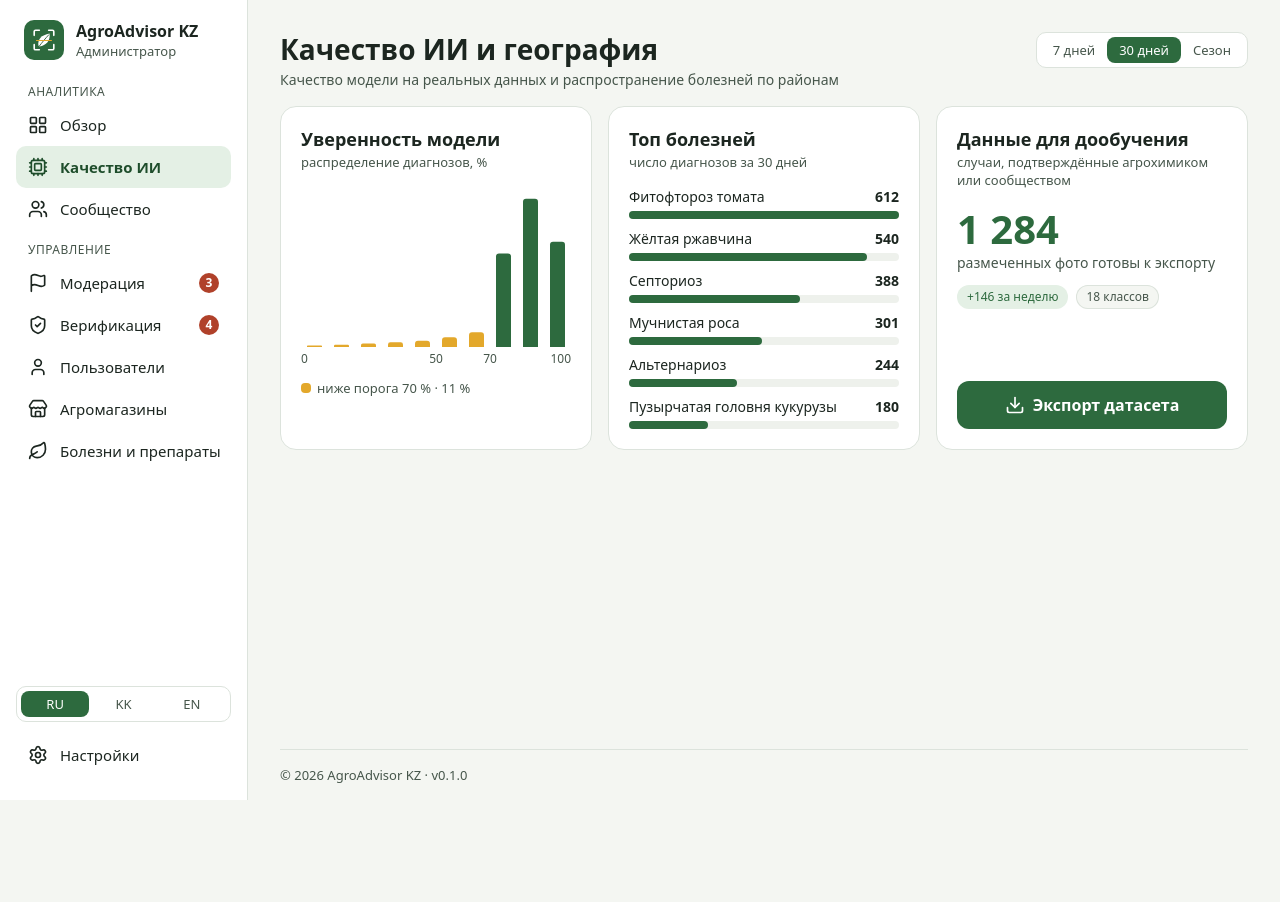
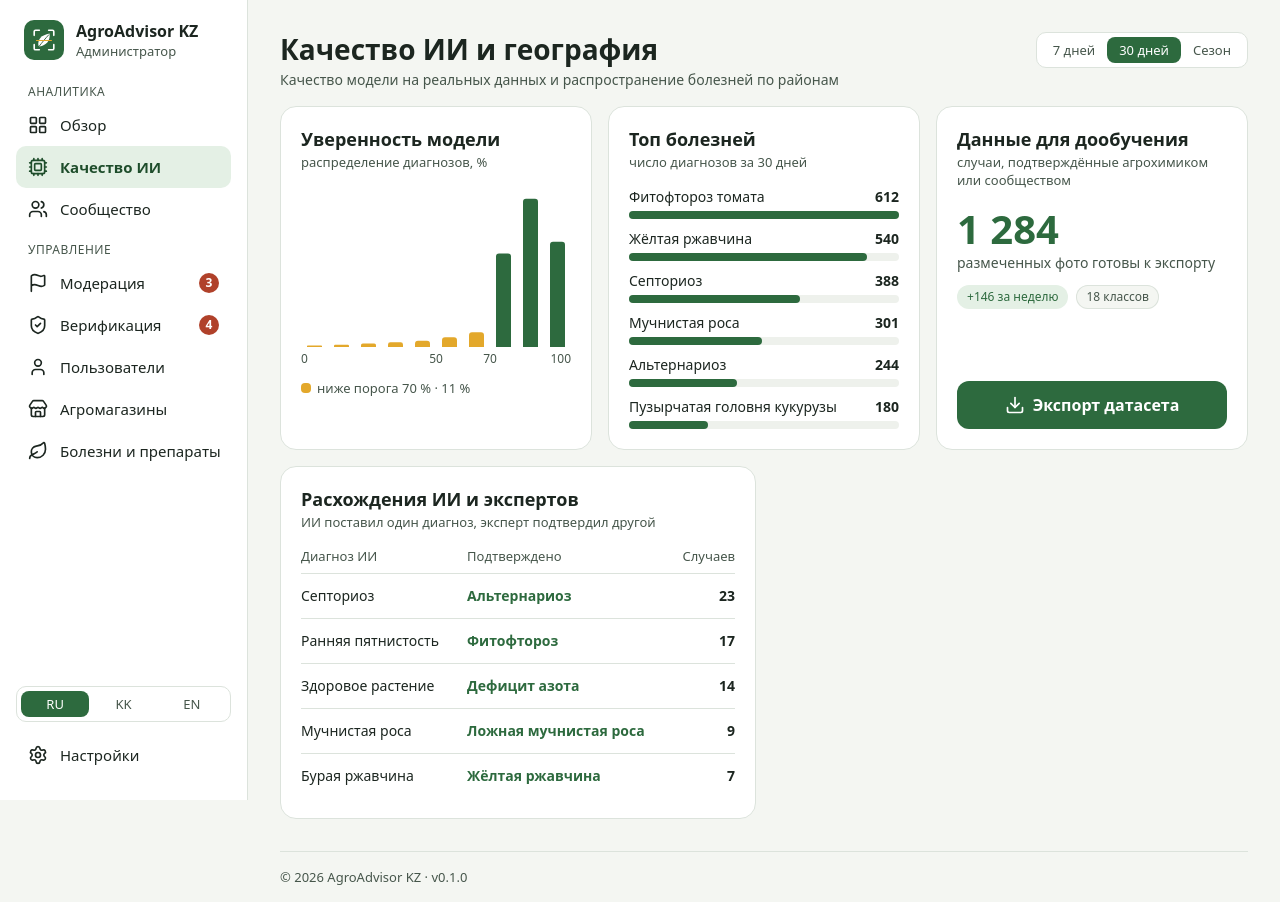
Before and after one commit to nurbolatdev/agroadvisor-kz, a React (Vite) app in the folder apps/admin-web/: page /ai-quality in a window 1280 px wide. Before the commit the page ends 800 px from the top, so only its background shows below. Built offline with nearby package versions, Linux system fonts and the light colour scheme.

Commit message:
feat(ai-quality): add AI vs expert mismatches table

```diff
--- /dev/null
+++ b/apps/admin-web/src/features/ai-quality/components/MismatchesCard.tsx
@@ -0,0 +1,46 @@
+import { Card, CardHeader } from '@/components/ui/Card'
+import type { AiMismatch } from '@/shared/types'
+import { formatNumber } from '@/shared/utils/format'
+
+interface MismatchesCardProps {
+  mismatches: AiMismatch[]
+}
+
+export function MismatchesCard({ mismatches }: MismatchesCardProps) {
+  return (
+    <Card>
+      <CardHeader
+        title="Расхождения ИИ и экспертов"
+        subtitle="ИИ поставил один диагноз, эксперт подтвердил другой"
+      />
+      <div className="overflow-x-auto">
+        <table className="w-full text-left text-small">
+          <thead className="text-caption font-normal text-text-muted">
+            <tr>
+              <th scope="col" className="pb-2 font-normal">
+                Диагноз ИИ
+              </th>
+              <th scope="col" className="pb-2 font-normal">
+                Подтверждено
+              </th>
+              <th scope="col" className="pb-2 text-right font-normal">
+                Случаев
+              </th>
+            </tr>
+          </thead>
+          <tbody>
+            {mismatches.map((row) => (
+              <tr key={`${row.aiLabel}-${row.confirmedLabel}`} className="border-t border-border">
+                <td className="py-3 pr-3 text-text">{row.aiLabel}</td>
+                <td className="py-3 pr-3 font-semibold text-primary">{row.confirmedLabel}</td>
+                <td className="py-3 text-right font-semibold text-text">
+                  {formatNumber(row.cases)}
+                </td>
+              </tr>
+            ))}
+          </tbody>
+        </table>
+      </div>
+    </Card>
+  )
+}
--- a/apps/admin-web/src/features/ai-quality/pages/AiQualityPage.tsx
+++ b/apps/admin-web/src/features/ai-quality/pages/AiQualityPage.tsx
@@ -7,6 +7,7 @@ import { Loader } from '@/components/ui/Loader'
 import { PageHeader } from '@/components/ui/PageHeader'
 import { SegmentedControl } from '@/components/ui/SegmentedControl'
 import { ConfidenceHistogram } from '@/features/ai-quality/components/ConfidenceHistogram'
+import { MismatchesCard } from '@/features/ai-quality/components/MismatchesCard'
 import { TopDiseasesCard } from '@/features/ai-quality/components/TopDiseasesCard'
 import { TrainingDataCard } from '@/features/ai-quality/components/TrainingDataCard'
 import { api } from '@/services/api'
@@ -64,6 +65,9 @@ export function AiQualityPage() {
             <TopDiseasesCard diseases={data.topDiseases} period={period} />
             <TrainingDataCard data={data.trainingData} />
           </div>
+          <div className="grid items-start gap-4 xl:grid-cols-2">
+            <MismatchesCard mismatches={data.mismatches} />
+          </div>
         </div>
       ) : (
         <Loader />
```
